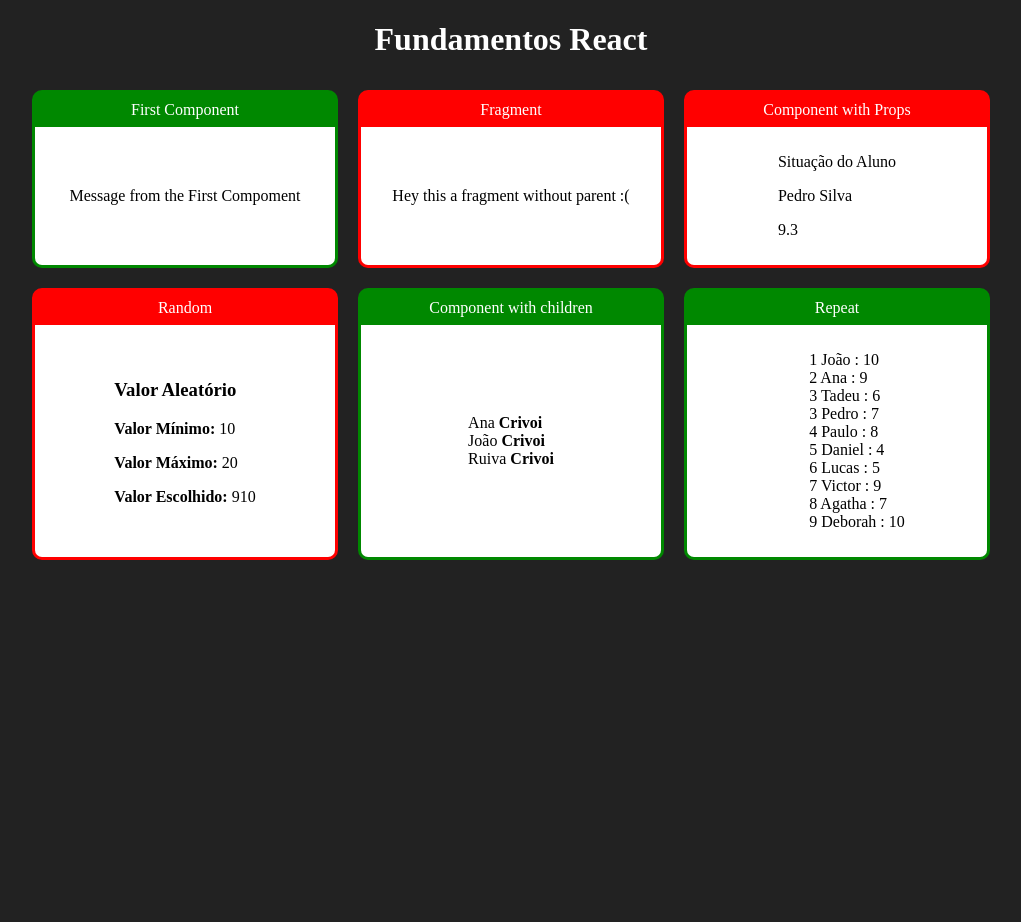
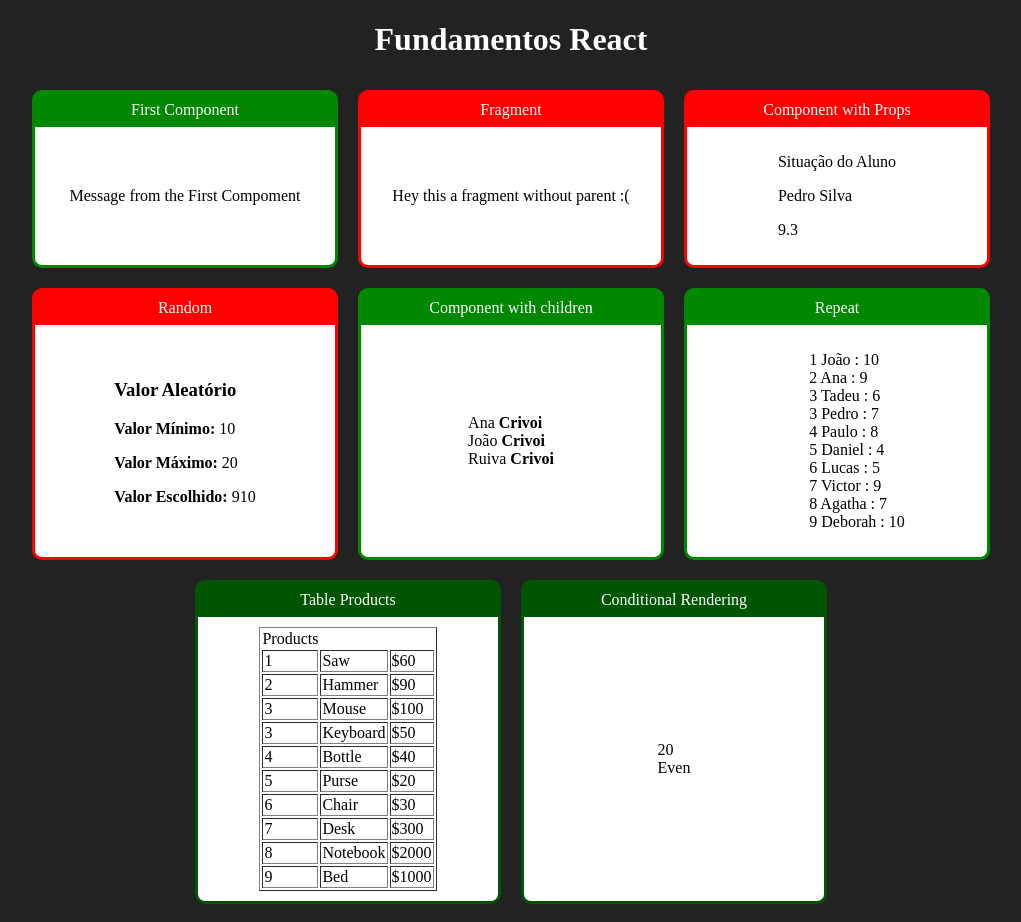
Before and after one commit to joao-souza-flooxai/section2-react-course-ReactFundamentals, a React (Create React App) app in the folder react_fundamentals/: page / in a window 1280 px wide. Shown: the whole page, without its empty margins (129-1150 px from the left). Before the commit the page ends 800 px from the top, so only its background shows below. Built offline with nearby package versions, Linux system fonts and the light colour scheme.

Commit message:
feat: Implemented Table and Conditional Rendering exercices

```diff
--- a/react_fundamentals/src/App.jsx
+++ b/react_fundamentals/src/App.jsx
@@ -8,6 +8,8 @@ import Card from "./components/layout/Card";
 import Family from "./components/basic/Family";
 import FamilyMember from "./components/basic/FamilyMember";
 import ListStudents from "./components/repeat/ListStudents";
+import TableProducts from "./components/repeat/TableProducts";
+import EvenOrOdd from "./components/conditional/EvenOrOdd";
 
 export default function App (props) {
 
@@ -51,6 +53,15 @@ export default function App (props) {
                     <ListStudents></ListStudents>
                 </Card>
 
+
+                <Card  title="Table Products" color="#050">
+                    <TableProducts></TableProducts>
+                </Card>
+
+                <Card  title="Conditional Rendering" color="#050">
+                    <EvenOrOdd number={20}></EvenOrOdd>
+                </Card>
+
             </div>
         </div>
     );
--- /dev/null
+++ b/react_fundamentals/src/components/conditional/EvenOrOdd.jsx
@@ -0,0 +1,16 @@
+import React from "react"
+
+export default function EvenOrOdd(props){
+
+    const isPar = props.number % 2 === 0;
+
+    return(
+        <div>
+            <span>{props.number}<br/></span>
+            {isPar ?
+                <span>Even</span>:
+                <span>Odd</span>
+            }
+        </div>
+    );
+}
--- /dev/null
+++ b/react_fundamentals/src/components/repeat/TableProducts.jsx
@@ -0,0 +1,23 @@
+import React from "react";
+import {products} from "../../data/products"
+export default function TableProducts(props){
+
+    const tr = products.map(product=>{
+        return(
+            <tr key={product.id}>
+                <td>{product.id}</td>
+                <td>{product.name}</td>
+                <td>{product.price}</td>
+            </tr>
+        )
+    });
+
+    return(
+        <table border="1">
+            <thead>Products</thead>
+            <tbody>
+                {tr}
+            </tbody>
+        </table>
+    )
+}
--- /dev/null
+++ b/react_fundamentals/src/data/products.js
@@ -0,0 +1,12 @@
+export const  products = [
+    { id: 1, name: 'Saw', price: '$60'},
+    { id: 2, name: 'Hammer', price: '$90'},
+    { id: 3, name: 'Mouse', price: '$100'},
+    { id: 3, name: 'Keyboard', price: '$50'},
+    { id: 4, name: 'Bottle', price: '$40'},
+    { id: 5, name: 'Purse', price: '$20'},
+    { id: 6, name: 'Chair', price: '$30'},
+    { id: 7, name: 'Desk', price: '$300'},
+    { id: 8, name: 'Notebook', price: '$2000'},
+    { id: 9, name: 'Bed', price: '$1000'},
+]
```
